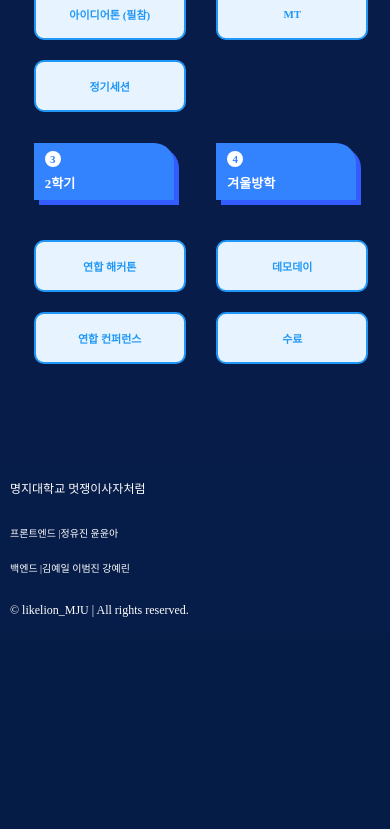
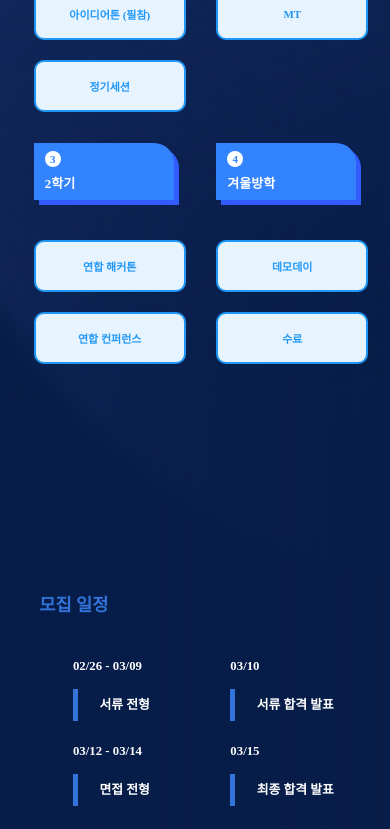
Before and after one commit to likelionmju/likelion-mainsite-fe, a React (Vite) app in the folder likelion-mainsite/: page / in a window 390 px wide. Shown: the part 1139-1968 px from the top of the page. Before the commit the page ends 1772 px from the top, so only its background shows below. Built offline with nearby package versions, Linux system fonts and the light colour scheme; no server answers; a web font is replaced by a local one.

Commit message:
Feat: Home 페이지 모집일정 section 반응형 퍼블리싱

```diff
--- /dev/null
+++ b/likelion-mainsite/src/components/Schedule.css
@@ -0,0 +1,122 @@
+.recruit_date {
+    width: 100%;
+    max-width: 1300px;
+    margin: 100px auto;
+    padding: 30px;
+    text-align: left;
+    position: relative;
+}
+
+
+.recruit_date_title {
+    font-size: 2rem;
+    font-weight: bold;
+    margin-bottom: 100px;
+    color: #3274D9;
+    margin-left: 100px;
+}
+
+.recruit_date_div {
+    display: flex;
+    flex-direction: row;
+    /* justify-content: space-between;  */
+    align-items: center;
+    justify-content: center;
+    width: 100%;
+    gap: 150px;
+}
+
+.recruit_date_content_bold {
+    font-size: 1.1rem;
+    font-weight: bold;
+    color: white;
+    text-align: center;
+    margin-bottom: 15px;
+}
+
+
+.recruit_date_box {
+    display: flex;
+    flex-direction: column;
+    align-items: center;
+    padding: 20px 0;
+    width: 140px;
+    border-top: 5px solid #3274D9;
+}
+
+
+.recruit_date_content_medium {
+    font-size: 1.1rem;
+    font-weight: 600;
+    color: white;
+}
+
+
+.recruit_date_box:first-child {
+    border-top: none;
+}
+
+
+@media (max-width: 768px) {
+
+    .recruit_date {
+        max-width: 90%;
+        padding: 10px;
+    }
+
+    .recruit_date_div {
+        flex-wrap: wrap;
+        justify-content: center;
+        gap: 10px;
+    }
+
+    .recruit_date_box {
+        width: 42%;
+        padding: 8px;
+        border-top: 2px solid #3274D9;
+    }
+
+    .recruit_date_content_bold {
+        font-size: 1rem;
+    }
+
+    .recruit_date_content_medium {
+        font-size: 0.9rem;
+    }
+}
+
+@media (max-width: 480px) {
+    .recruit_date {
+        max-width: 85%;
+        padding: 10px;
+    }
+
+    .recruit_date_div {
+        display: grid;
+        grid-template-columns: repeat(2, 1fr);
+        gap: 10px;
+        justify-items: center;
+    }
+
+    .recruit_date_box {
+        width: 100%;
+        max-width: 140px;
+        border-left: 5px solid #3274D9;
+        border-top: none;
+        text-align: left;
+        padding-left: 10px;
+        padding-top: 5px;
+    }
+
+    .recruit_date_content_bold,
+    .recruit_date_content_medium {
+        text-align: left;
+        font-size: 0.8rem;
+    }
+
+    .recruit_date_title {
+        font-size: 1.1rem;
+        margin-bottom: 30px;
+        margin-left: 10px;
+    }
+}
--- /dev/null
+++ b/likelion-mainsite/src/components/Schedule.jsx
@@ -0,0 +1,38 @@
+import './Schedule.css';
+import React from 'react';
+
+const Button = () => {
+	return (
+        <div className="recruit_date">
+        <p className="recruit_date_title">모집 일정</p>
+        <div className="recruit_date_div">
+                <div>
+                    <p className="recruit_date_content_bold">02/26 - 03/09</p>
+                    <div className="recruit_date_box">
+                        <span className="recruit_date_content_medium">서류 전형</span>
+                    </div>
+                </div>
+                <div>
+                    <p className="recruit_date_content_bold">03/10</p>
+                    <div className="recruit_date_box">
+                        <span className="recruit_date_content_medium">서류 합격 발표</span>
+                    </div>
+                </div>
+                <div>
+                    <p className="recruit_date_content_bold">03/12 - 03/14</p>
+                    <div className="recruit_date_box">
+                        <span className="recruit_date_content_medium">면접 전형</span>
+                    </div>
+                </div>
+                <div>
+                    <p className="recruit_date_content_bold">03/15</p>
+                    <div className="recruit_date_box">
+                        <span className="recruit_date_content_medium">최종 합격 발표</span>
+                    </div>
+                </div>
+        </div>
+    </div>
+	);
+};
+
+export default Button;
--- a/likelion-mainsite/src/pages/Home.css
+++ b/likelion-mainsite/src/pages/Home.css
@@ -1,15 +1,22 @@
 @import url('https://fonts.googleapis.com/css2?family=Audiowide&display=swap');
 @import url("https://cdn.jsdelivr.net/gh/orioncactus/pretendard@v1.3.9/dist/web/static/pretendard.min.css");
 
-.Home {
+/* .Home {
     display: flex;
     flex-direction: column;
     min-height: 100vh;
-    position: relative;
-    /* background-color: #051C47; */
     background-color: #071C49;
     background-image: url('../assets/banner3.svg');
     background-size: 100% auto;
+    background-repeat: no-repeat;
+} */
+
+.Home {
+    margin: 0;
+    min-height: 100vh;
+    display: flex;
+    flex-direction: column;
+    background-image: url('../assets/banner3.svg');
     background-repeat: no-repeat;
 }
 
@@ -19,13 +26,13 @@ Footer {
 }
 
 
-.why {
+/* .why {
     background: #051C47;
     position: relative;
     height: 100vh;
-}
+} */
 
-.why_title {
+/* .why_title {
     color: #3274D9;
     text-shadow: 0px 4px 4px rgba(0, 0, 0, 0.25);
     -webkit-text-stroke-width: 1px;
@@ -34,26 +41,26 @@ Footer {
     font-size: 6rem;
     font-style: normal;
     font-weight: 700;
-    line-height: 8.4rem; /* 140% */
+    line-height: 8.4rem;
     position: absolute;
     margin-left: 13.12rem;
-}
+} */
 
-.why_exp {
+/* .why_exp {
     color: #FFF;
     font-family: "Gmarket Sans TTF";
     font-size: 2rem;
     font-style: normal;
     font-weight: 500;
-    line-height: 3rem; /* 170.667% */
+    line-height: 3rem;
     white-space: pre-line;
     position: absolute;
     transform: translate(-10%, -10%);
     left: 18%;
     top: 25%;
-}
+} */
 
-.why_div {
+/* .why_div {
     display: flex;
     justify-content: space-evenly;
     width: 100%;
@@ -73,7 +80,7 @@ Footer {
     font-size: 6rem;
     font-style: normal;
     font-weight: 700;
-    line-height: 8.4rem; /* 140% */
+    line-height: 8.4rem;
     margin-left: 13.12rem;
 }
 
@@ -84,7 +91,7 @@ Footer {
     font-size: 2.4rem;
     font-style: normal;
     font-weight: 500;
-    line-height: 4.8rem; /* 170.667% */
+    line-height: 4.8rem;
     transform: translate(-10%, -10%);
     left: 30%;
     top: 25%;
@@ -109,141 +116,9 @@ Footer {
     font-size: 6rem;
     font-style: normal;
     font-weight: 700;
-    line-height: 8.4rem; /* 140% */
+    line-height: 8.4rem;
     position: absolute;
     margin-left: 13.12rem;
-}
+} */
 
-.recruit_date_line {
-    width: 90rem;
-    height: 8.4375rem;
-    position: absolute;
-    transform: translate(-10%, -10%);
-    left: 16%;
-    top: 35%;
-}
-
-.recruit_date_div {
-    display: flex;
-    justify-content: space-evenly;
-    width: 100%;
-    margin-top: 25rem;
-}
-
-@media (max-width: 820px) {
-    /* .banner{
-        min-width: 98vw;
-    }
-
-    .banner_title_container {
-        margin-left: 13rem;
-    } */
-
-    /* .banner_title {
-        font-size: 250%; */
-        /* top: 15%;
-        left: 25%;
-        text-align: right; */
-    /* } */
-
-    .character {
-        width: 12rem;
-        height: auto;
-        top: 15%;
-        left: 85%;
-    }
-/*
-    button {
-        width: 30rem;
-        height: 4rem;
-        font-size: 2rem;
-        top: 75%;
-    } */
-
-    .right_people {
-        height: auto;
-        /* padding: 5rem 2rem; */
-        padding-bottom: 20%;
-    }
-
-    .right_people_title {
-        font-size: 4rem;
-        line-height: 6rem;
-        left: -18%;
-    }
-
-    .right_people_exp {
-        font-size: 1.5rem;
-        line-height: 3rem;
-        width: auto;
-        top: 25%;
-        left: 22%;
-    }
-
-    .card_div {
-        flex-wrap: wrap;
-        justify-content: center;
-        gap: 8rem;
-    }
-}
-
-@media (max-width: 540px) {
-    /* .banner_title_container {
-        flex-direction: column;
-        margin-left: 0.5rem;
-        margin-top: 3rem;
-    } */
-
-    /* .banner_title { */
-        /* font-size: 2rem; */
-        /*  */
-        /* top: 18%;
-        left: 10%; */
-        /*  */
-    /* } */
-
-    /* .character { */
-        /* width: 9rem; */
-        /* height: auto; */
-        /* margin-left: 12rem; */
-        /*  */
-        /* top: 17%;
-        left: 84%; */
-        /*  */
-    /* } */
-/*
-    button {
-        width: 30%;
-        height: 3.5rem;
-        font-size: 1.8rem;
-        top: 80%;
-    } */
-
-    .right_people {
-        height: auto;
-        padding: 4rem 1.5rem;
-    }
-
-    .right_people_title {
-        font-size: 2.8rem;
-        line-height: 5rem;
-        /* margin-bottom: 1.5rem; */
-        left: -35%;
-        top: 0%;
-    }
-
-    .right_people_exp {
-        font-size: 0.919rem;
-        /* line-height: 3rem; */
-        width: auto;
-        top: 13%;
-        left: 22%;
-    }
-
-    .card_div {
-        flex-direction: column;
-        align-items: center;
-        gap: 3rem;
-        margin-top: 8rem;
-    }
-}
+/* 모집 일정 전체 스타일 */
--- a/likelion-mainsite/src/pages/Home.jsx
+++ b/likelion-mainsite/src/pages/Home.jsx
@@ -16,10 +16,11 @@ import gift_icon from "../assets/gift_icon.svg";
 import noti_icon from "../assets/noti_icon.svg";
 import monitor_icon from "../assets/monitor_icon.svg";
 import heart_icon from "../assets/heart_icon.svg";
-import recruit_date_line from "../assets/recruit_date_line.svg";
-import RecruitDate from '@/components/RecruitDate';
+import recruit_date_line from "../assets/date_line.svg";
+// import RecruitDate from '@/components/RecruitDate';
 import Banner from '@/components/Banner';
 import Introduction from '@/components/Introduction';
+import Schedule from '@/components/Schedule';
 
 const Home = () => {
 	return (
@@ -72,6 +73,7 @@ const Home = () => {
 
 			{/* 연간 일정 */}
 			<YearPlan />
+			<Schedule/>
 
 			{/* 인재상 */}
 			{/* <div className="right_people">
@@ -125,25 +127,31 @@ const Home = () => {
 			{/* 모집 일정 */}
 			{/* <div className="recruit_date">
 				<p className="recruit_date_title">모집 일정</p>
-				<img className="recruit_date_line"  src={recruit_date_line} />
 				<div className="recruit_date_div">
-					<RecruitDate
-						content_bold="서류 모집"
-						content_medium="2/24 ~ 3/9"
-					/>
-					<RecruitDate
-						content_bold="서류 발표"
-						content_medium="3/10"
-						content_light="(17:00 이내)"
-					/>
-					<RecruitDate
-						content_bold="면접"
-						content_medium="3/12 ~ 3/14"
-					/>
-					<RecruitDate
-						content_bold="합격자 발표"
-						content_medium="3/15"
-					/>
+						<div>
+							<p className="recruit_date_content_bold">02/26-03/09</p>
+							<div className="recruit_date_box">
+								<span className="recruit_date_content_medium">서류 전형</span>
+							</div>
+						</div>
+						<div>
+							<p className="recruit_date_content_bold">03/10</p>
+							<div className="recruit_date_box">
+								<span className="recruit_date_content_medium">서류 합격 발표</span>
+							</div>
+						</div>
+						<div>
+							<p className="recruit_date_content_bold">03/12-03/14</p>
+							<div className="recruit_date_box">
+								<span className="recruit_date_content_medium">면접 전형</span>
+							</div>
+						</div>
+						<div>
+							<p className="recruit_date_content_bold">03/15</p>
+							<div className="recruit_date_box">
+								<span className="recruit_date_content_medium">최종 합격 발표</span>
+							</div>
+						</div>
 				</div>
 			</div> */}
 
```
